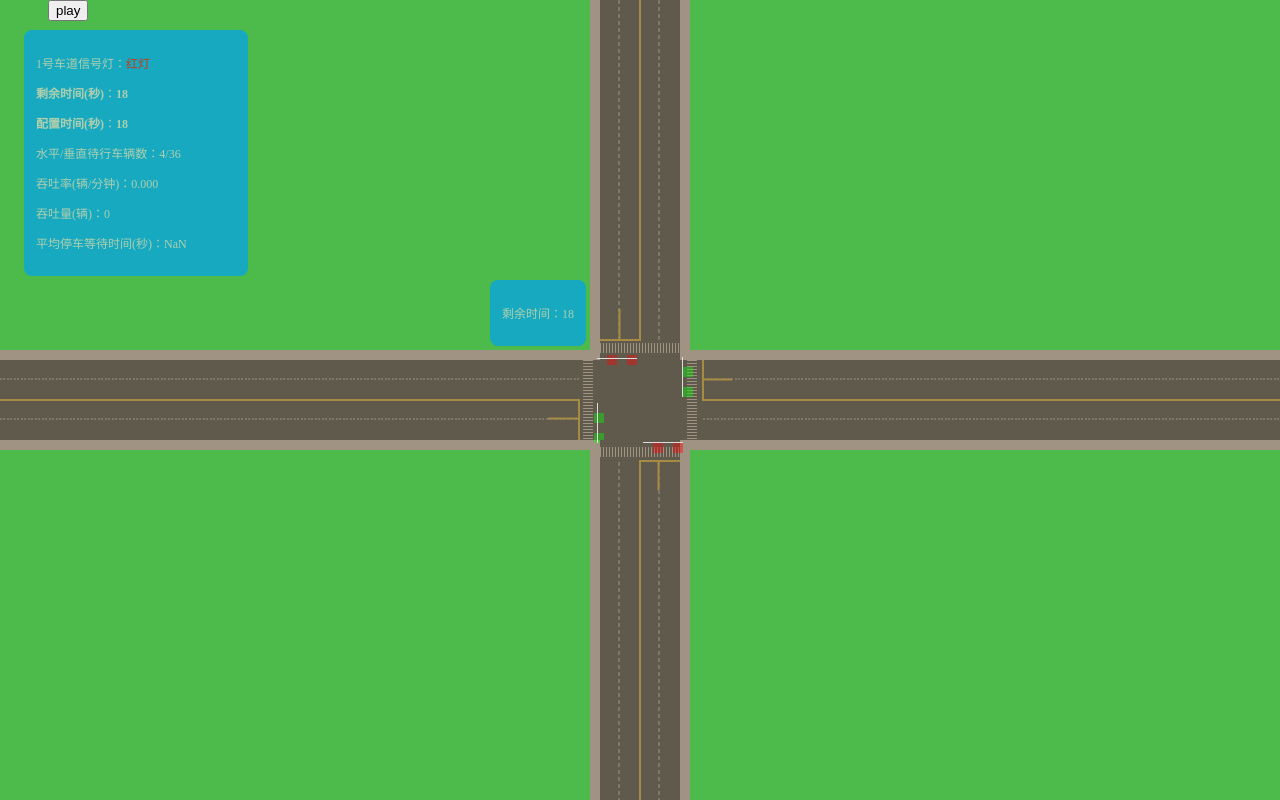
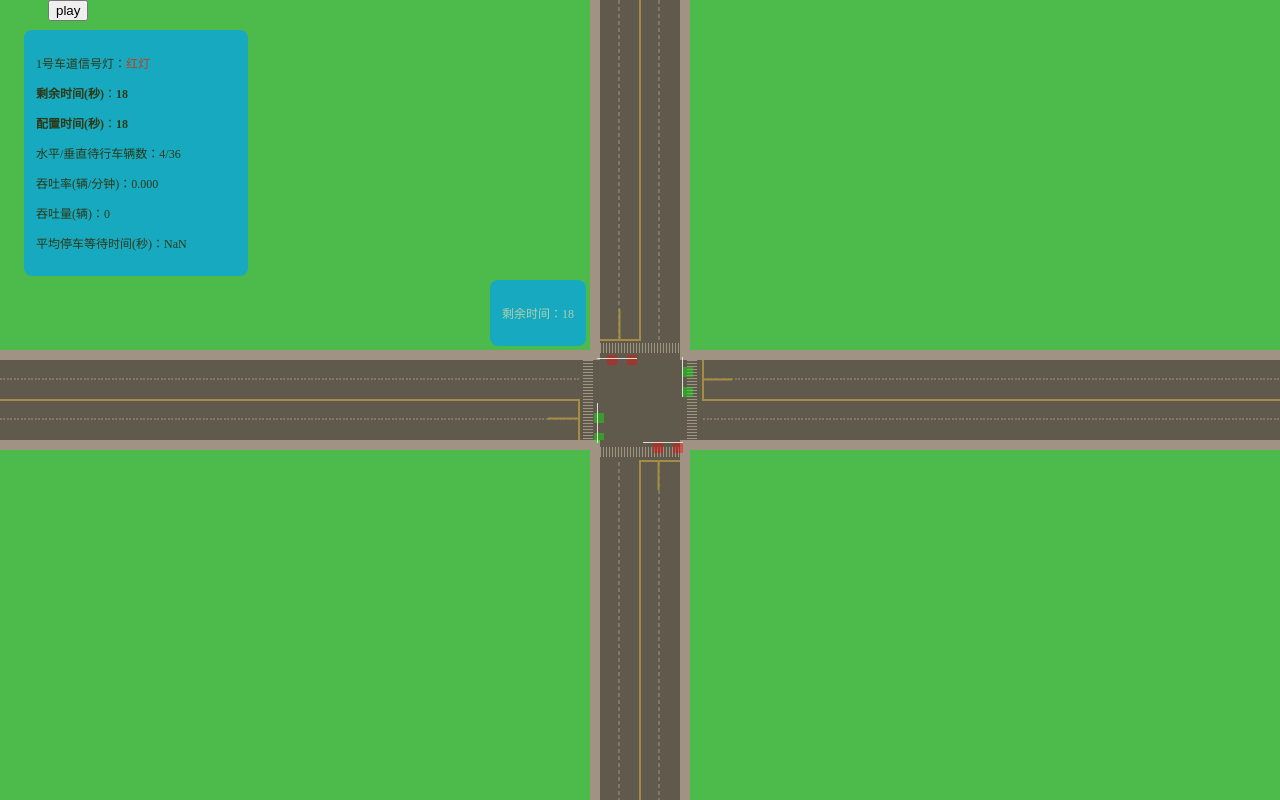
Before and after one commit to jayzhang/traffic, a website built with Parcel: page traffic2.0.html in a window 1280 px wide. Built offline with nearby package versions, Linux system fonts and the light colour scheme.

Commit message:
调整样式

```diff
--- a/traffic.css
+++ b/traffic.css
@@ -82,7 +82,7 @@ button {
     border-radius: 8px;
     background: #00A1F3;
     opacity: .7;
-    color: #d8d8d8;
+    color: #1d0303;
     font-size: 12px;
     /* line-height: 24px; */
 }
```
